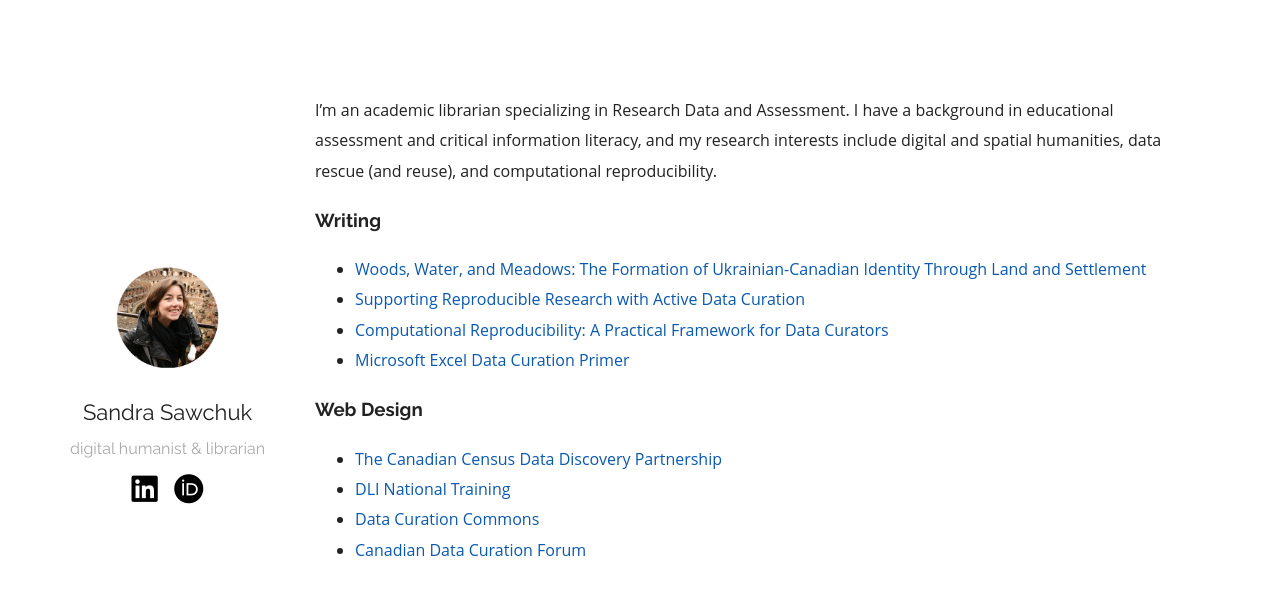
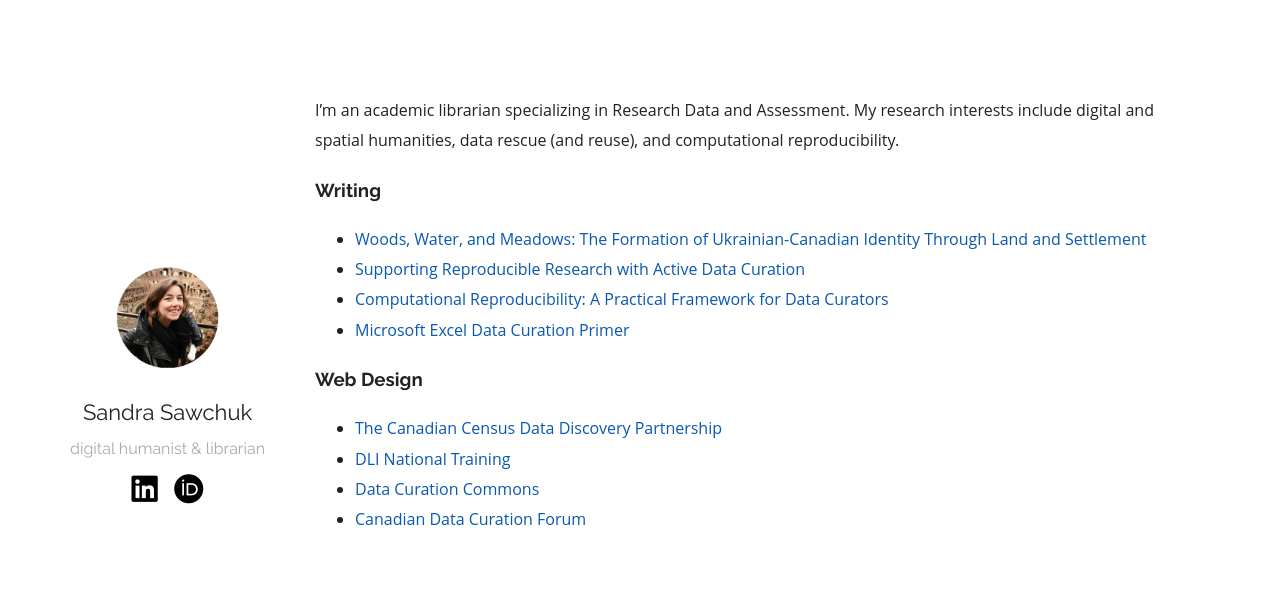
Before and after one commit to mediagestalt/mediagestalt.github.io, a Jekyll site: the page built from index.md, in a window 1280 px wide. Shown: the top 595 px of the page. Built offline with Jekyll 4.4.1, drawn with Linux system fonts in a browser that asks for light colours; nearby versions of some CDN libraries.

Commit message:
update index

```diff
--- a/index.md
+++ b/index.md
@@ -2,7 +2,7 @@
 layout: page
 ---
 
-I'm an academic librarian specializing in Research Data and Assessment. I have a background in educational assessment and critical information literacy, and my research interests include digital and spatial humanities, data rescue (and reuse), and computational reproducibility.
+I'm an academic librarian specializing in Research Data and Assessment. My research interests include digital and spatial humanities, data rescue (and reuse), and computational reproducibility.
 
 
 
```
